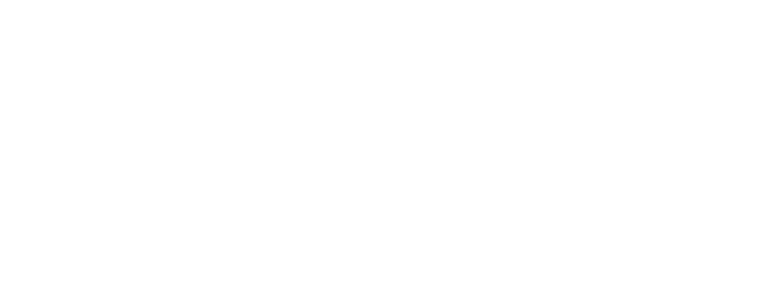
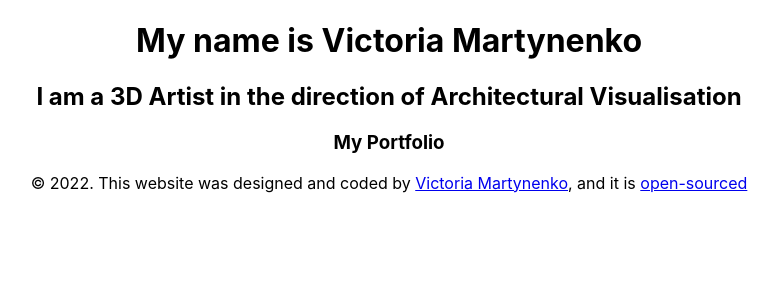
Before and after one commit to v-victoria/3d-portfolio-react, a React (Create React App) app: page / in a window 1280 px wide. Shown: the top 300 px of the page, without its empty margins (251-1029 px from the left). Built offline with nearby package versions, Linux system fonts and the light colour scheme.

Commit message:
Added Header and Footer

```diff
--- a/src/App.js
+++ b/src/App.js
@@ -1,7 +1,24 @@
 import "./App.css";
 
 function App() {
-  return <div className="App"></div>;
+  return (
+    <div className="App">
+      <header>
+        <h1>My name is Victoria Martynenko</h1>
+        <h2>
+          I am a 3D Artist in the direction of Architectural Visualisation
+        </h2>
+        <h3>My Portfolio</h3>
+      </header>
+      <footer>
+        <div>
+          © 2022. This website was designed and coded by{" "}
+          <a href="/">Victoria Martynenko</a>, and it is{" "}
+          <a href="/">open-sourced</a>
+        </div>
+      </footer>
+    </div>
+  );
 }
 
 export default App;
```
